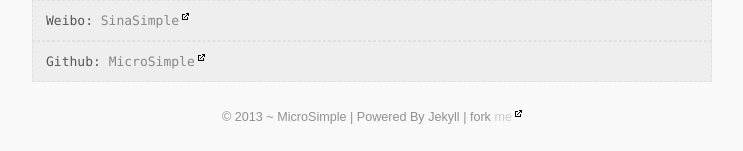
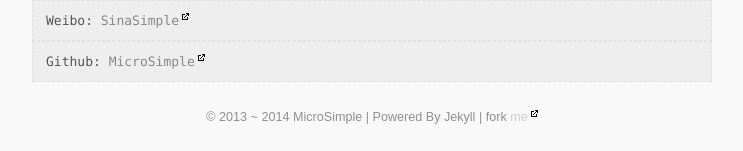
Before and after one commit to antwork/microsimple.github.com, a Jekyll site: the page built from about/index.markdown, in a window 1280 px wide. Shown: the part 746-897 px from the top of the page, without its empty margins (268-1011 px from the left). Built offline with Jekyll 4.4.1, drawn with Linux system fonts in a browser that asks for light colours; some web fonts are replaced; Markdown is read by kramdown in place of the engine named in the settings; comment, search, counter and statistics services are not loaded; some of the changed lines change nothing that is shown.

Commit message:
修改时间

```diff
--- a/_config.yml
+++ b/_config.yml
@@ -2,7 +2,6 @@ markdown: rdiscount
 pygments: true
 permalink: /:year/:month/:day/:title.html
 name: "MicroSimple's Blog"
-time: "2013-12-09"
 markdown: rdiscount
 
 author: "MicroSimple"
--- a/_layouts/default.html
+++ b/_layouts/default.html
@@ -1,5 +1,5 @@
 <!DOCTYPE html>
-<html xmlns="http://www.w3.org/1999/xhtml" xml:lang="en" lang="en-us">
+<html>
   <head>
     <meta http-equiv="content-type" content="text/html; charset=utf-8" />
     <meta property="wb:webmaster" content="4513019856d2091e" />
@@ -19,9 +19,7 @@
     <script type="text/javascript" src="/media/js/html5.js"></script>
     <![endif]-->
     <script src="/media/js/jquery-1.7.1.min.js" type="text/javascript" charset="utf-8"></script>
-    <script type="text/javascript" src="/media/js/highlight.pack.js"></script>
     <script type="text/javascript">
-      hljs.initHighlightingOnLoad();
       function addBlankTargetForLinks () {
             $('a[href^="http"]').each(function(){
             $(this).attr('target', '_blank');
@@ -51,7 +49,7 @@
         <footer>
           <div>
             {% assign first_post = site.posts | last %}
-            &copy; {{ first_post.date | date: "%Y" }} ~ {{ last_post.date | date: "%Y" }} {{ site.author }} | Powered By Jekyll | fork <a href="{{ site.links[1].url }}" title="fork me">me</a>
+            &copy; {{ first_post.date | date: "%Y" }} ~ {{ site.time | date: "%Y" }} {{ site.author }} | Powered By Jekyll | fork <a href="{{ site.links[1].url }}" title="fork me">me</a>
           </div>
         </footer>
       </div>
```
